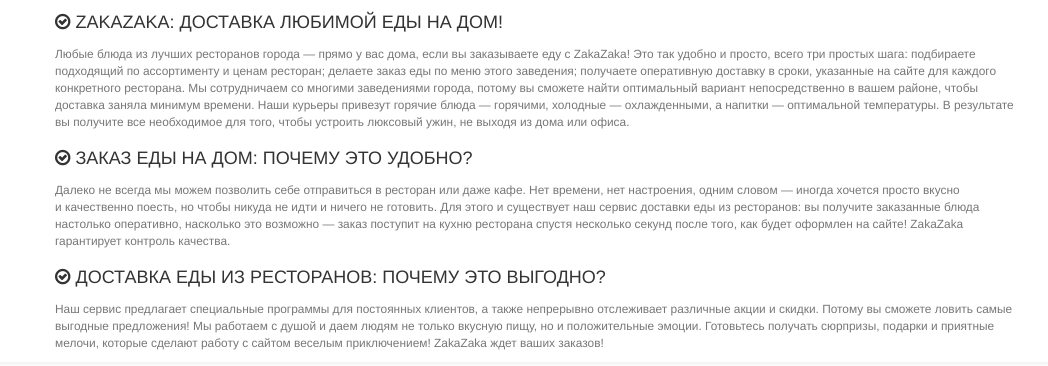
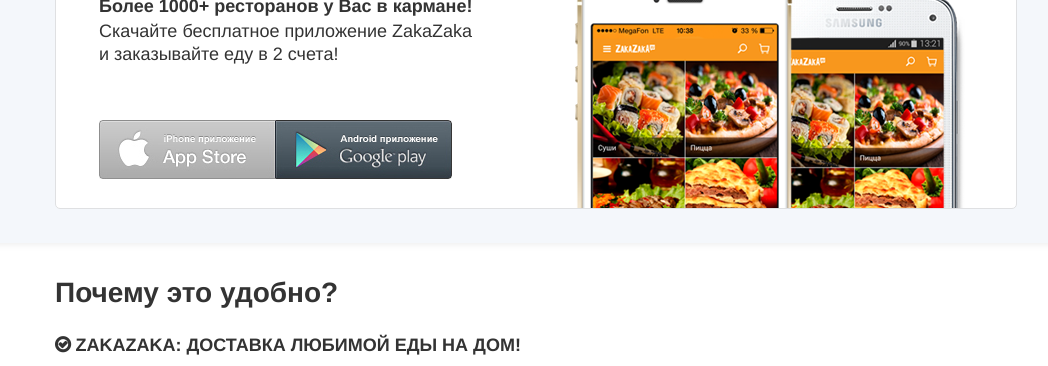
Before and after one commit to kotapaulta/zakazaka-replica, a website: page index.html in a window 1280 px wide. Shown: the part 181-547 px from the top of the page, without its empty margins (104-1152 px from the left). Drawn offline with nearby package versions, Linux system fonts and the light colour scheme.

Commit message:
add app-box

```diff
--- a/index.html
+++ b/index.html
@@ -59,16 +59,37 @@
 
   </section>
 
-  <section class="app-box"></section>
+  <section class="app-box-wrapper">
+    <div class="app-box">
+      <div class="app-box-inner">
+        <div class="col-md-7">
+          <span class="small-title">Более 1000+ ресторанов у&nbsp;Вас в&nbsp;кармане!</span>
+          <p/>
+          <span class="high-text">
+            Скачайте бесплатное приложение ZakaZaka
+            и&nbsp;заказывайте еду в&nbsp;2&nbsp;счета!
+          </span>
+          <div class="apps">
+            <a class="btn-store app-ios" target="_blank" href="https://itunes.apple.com/us/app/zakazaka/id824133875?l=ru&amp;ls=1&amp;mt=8"></a>
+            <a class="btn-store app-android" target="_blank" href="https://play.google.com/store/apps/details?id=ru.handh.android.zakazaka"></a>
+          </div>
+        </div>
+          <div class="bg-device"></div>
+      </div>
+    </div>
+  </section>
 
-  <section class="benefits">
+  <section class="box-shadow">
+    <div class="benefits">
       <div class="title">Почему это удобно?</div>
 
       <ul class="list-unstyled">
         <li>
           <span class="small-title"><i class="fa fa-check-circle-o small-title"></i> ZAKAZAKA: ДОСТАВКА ЛЮБИМОЙ ЕДЫ НА ДОМ!</span>
+
           <p class="small text-muted">
-          Любые блюда из&nbsp;лучших ресторанов города&nbsp;&mdash; прямо у&nbsp;вас дома, если вы&nbsp;заказываете еду
+            Любые блюда из&nbsp;лучших ресторанов города&nbsp;&mdash; прямо у&nbsp;вас дома, если вы&nbsp;заказываете
+            еду
             с&nbsp;ZakaZaka! Это так удобно и&nbsp;просто, всего три простых шага: подбираете подходящий по&nbsp;ассортименту
             и&nbsp;ценам ресторан; делаете заказ еды по&nbsp;меню этого заведения; получаете оперативную доставку
             в&nbsp;сроки, указанные на&nbsp;сайте для каждого конкретного ресторана. Мы&nbsp;сотрудничаем со&nbsp;многими
@@ -82,8 +103,10 @@
         </li>
         <li>
           <span class="small-title"><i class="fa fa-check-circle-o small-title"></i> ЗАКАЗ ЕДЫ НА&nbsp;ДОМ: ПОЧЕМУ ЭТО УДОБНО?</span>
+
           <p class="small text-muted">
-          Далеко не&nbsp;всегда мы&nbsp;можем позволить себе отправиться в&nbsp;ресторан или даже кафе. Нет времени, нет
+            Далеко не&nbsp;всегда мы&nbsp;можем позволить себе отправиться в&nbsp;ресторан или даже кафе. Нет времени,
+            нет
             настроения, одним словом&nbsp;&mdash; иногда хочется просто вкусно и&nbsp;качественно поесть, но&nbsp;чтобы
             никуда не&nbsp;идти и&nbsp;ничего не&nbsp;готовить. Для этого и&nbsp;существует наш сервис доставки еды
             из&nbsp;ресторанов: вы&nbsp;получите заказанные блюда настолько оперативно, насколько это возможно&nbsp;&mdash;
@@ -93,15 +116,18 @@
         </li>
         <li>
           <span class="small-title"><i class="fa fa-check-circle-o small-title"></i> ДОСТАВКА ЕДЫ ИЗ&nbsp;РЕСТОРАНОВ: ПОЧЕМУ ЭТО ВЫГОДНО?</span>
+
           <p class="small text-muted">
             Наш сервис предлагает специальные программы для постоянных клиентов, а&nbsp;также непрерывно отслеживает
             различные акции и&nbsp;скидки. Потому вы&nbsp;сможете ловить самые выгодные предложения! Мы&nbsp;работаем
             с&nbsp;душой и&nbsp;даем людям не&nbsp;только вкусную пищу, но&nbsp;и&nbsp;положительные эмоции. Готовьтесь
-          получать сюрпризы, подарки и&nbsp;приятные мелочи, которые сделают работу с&nbsp;сайтом веселым приключением!
+            получать сюрпризы, подарки и&nbsp;приятные мелочи, которые сделают работу с&nbsp;сайтом веселым
+            приключением!
             ZakaZaka ждет ваших заказов!
           </p>
         </li>
       </ul>
+    </div>
   </section>
 
   <footer class="box-shadow">
--- a/styles/main.sass
+++ b/styles/main.sass
@@ -4,7 +4,7 @@
   margin: 0
 
 header
-  background-color: #ffffff
+  background-color: #FFFFFF
   overflow: hidden
   padding: 16px 0 12px
   text-align: center
@@ -14,17 +14,22 @@
   padding-top: 20px
 
 .title
-  font-size: 30px
+  font-size: 28px
+  font-weight: bold
+  padding-top: 30px
   padding-bottom: 15px
 
 .small-title
   font-size: 18px
-  font-weight: normal
-  text-transform: uppercase
+  font-weight: bold
   padding: 8px 0 15px
 
+.high-text
+  font-size: 18px
+  line-height: 23px
+
 .border-row
-  border-top: 1px solid #ccc
+  border-top: 1px solid #CCCCCC
 
 .box-shadow
   box-shadow: inset 0 8px 8px -8px rgba(0,0,0,.1)
@@ -57,6 +62,50 @@
 .header-inner
   height: 50px
 
-.benefits, .footer-inner, .footer-nav
+.benefits, .footer-inner, .footer-nav, .app-box
   max-width: 962px
   margin: 0 auto
+
+.app-box-wrapper
+  background-color: #F4F7FB
+
+.app-box
+  padding: 17px 0 17px 0
+
+.app-box-inner
+  display: inline-block
+  position: relative
+  width: 962px
+  margin: 12px auto
+  padding: 17px 28px 24px
+  border: 1px solid #dfe0e2
+  border-radius: 5px
+  background-color: #FFFFFF
+
+.app-box-inner .bg-device
+  background: url(../img/get-in-touch.png) no-repeat
+  width: 396px
+  height: 253px
+  right: 51px
+  position: absolute
+  bottom: 0
+  pointer-events: none
+
+.app-box-inner .apps
+  overflow: hidden
+  display: inline-block
+  font-size: 0
+  margin-top: 44px
+
+.apps .btn-store
+  background: url(../img/sprite.png)
+  float: left
+  height: 59px
+
+.apps .btn-store.app-ios
+  background-position: -169px -39px
+  width: 176px
+
+.apps .btn-store.app-android
+  background-position: -345px -39px
+  width: 177px
```
Also changed, not shown: img/get-in-touch.png (added), styles/main.css, 1 other file. Lines whose indentation alone changed are shown as unchanged.
